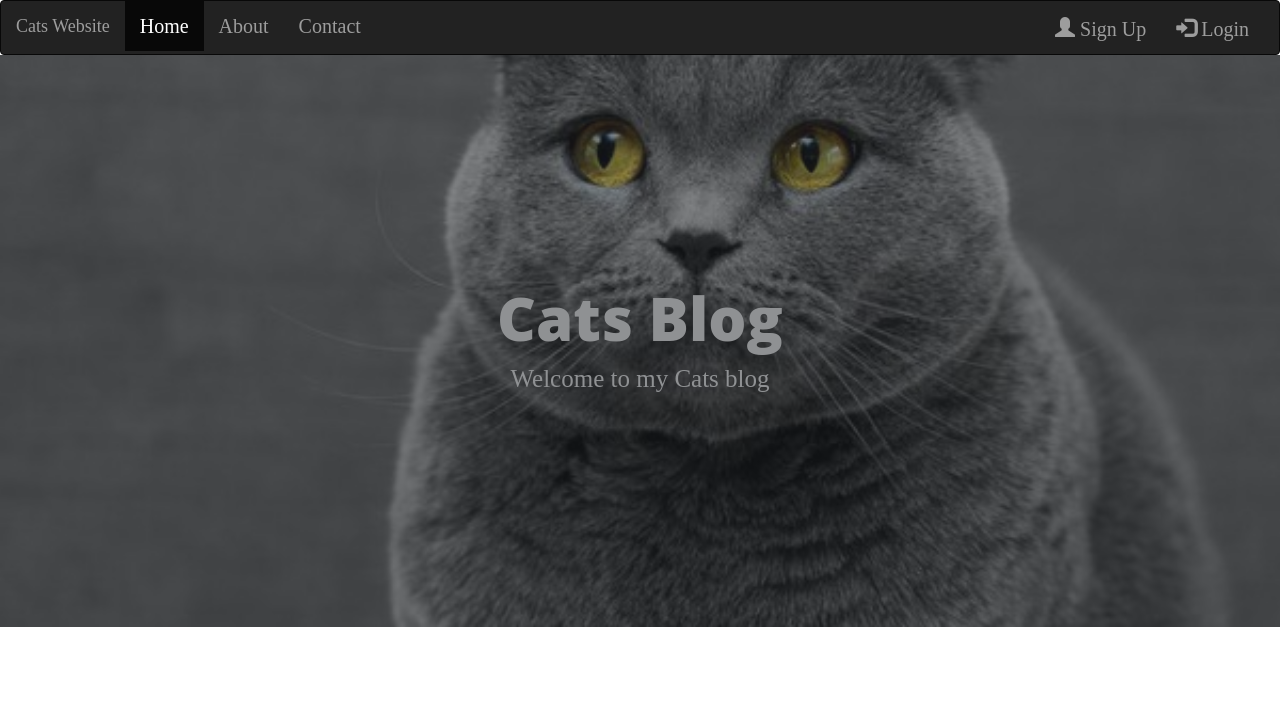
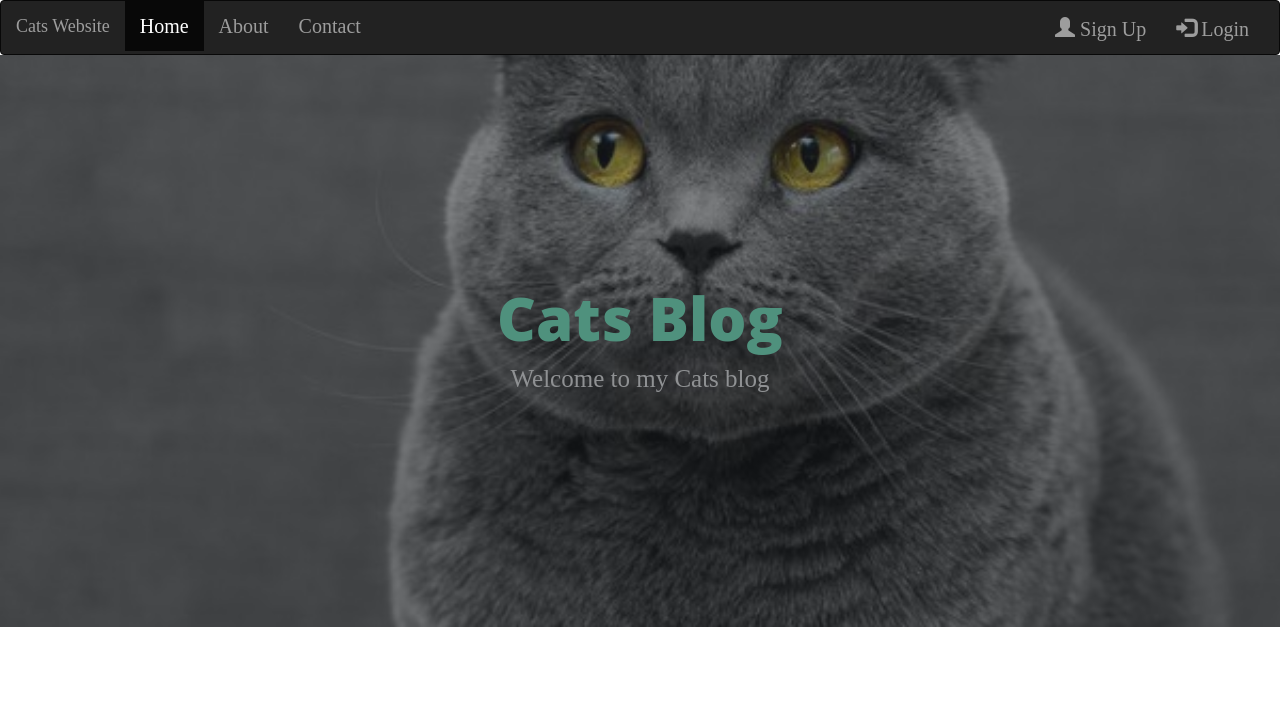
Before and after one commit to Maryam-Haider99/Bootstrap_Project, a plain HTML site: page index.html in a window 1280 px wide. Shown: the top 705 px of the page. Drawn offline with nearby package versions, Linux system fonts and the light colour scheme.

Commit message:
color changed

```diff
--- a/css/home-blog.css
+++ b/css/home-blog.css
@@ -144,7 +144,7 @@ header.masthead  .site-heading h1 {
   font-size: 60px;
   margin-top: 0%;
   text-align: center;
-
+  color: aquamarine;
 }
 
 header.masthead  .subheading {
--- a/index.html
+++ b/index.html
@@ -53,7 +53,7 @@
     <div class="container">
       <div class="row">
           <div class="site-heading">
-            <h1 style="color: white;">Cats Blog</h1>
+            <h1>Cats Blog</h1>
             <span class="subheading">Welcome to my Cats blog</span>
         </div>
       </div>
```
